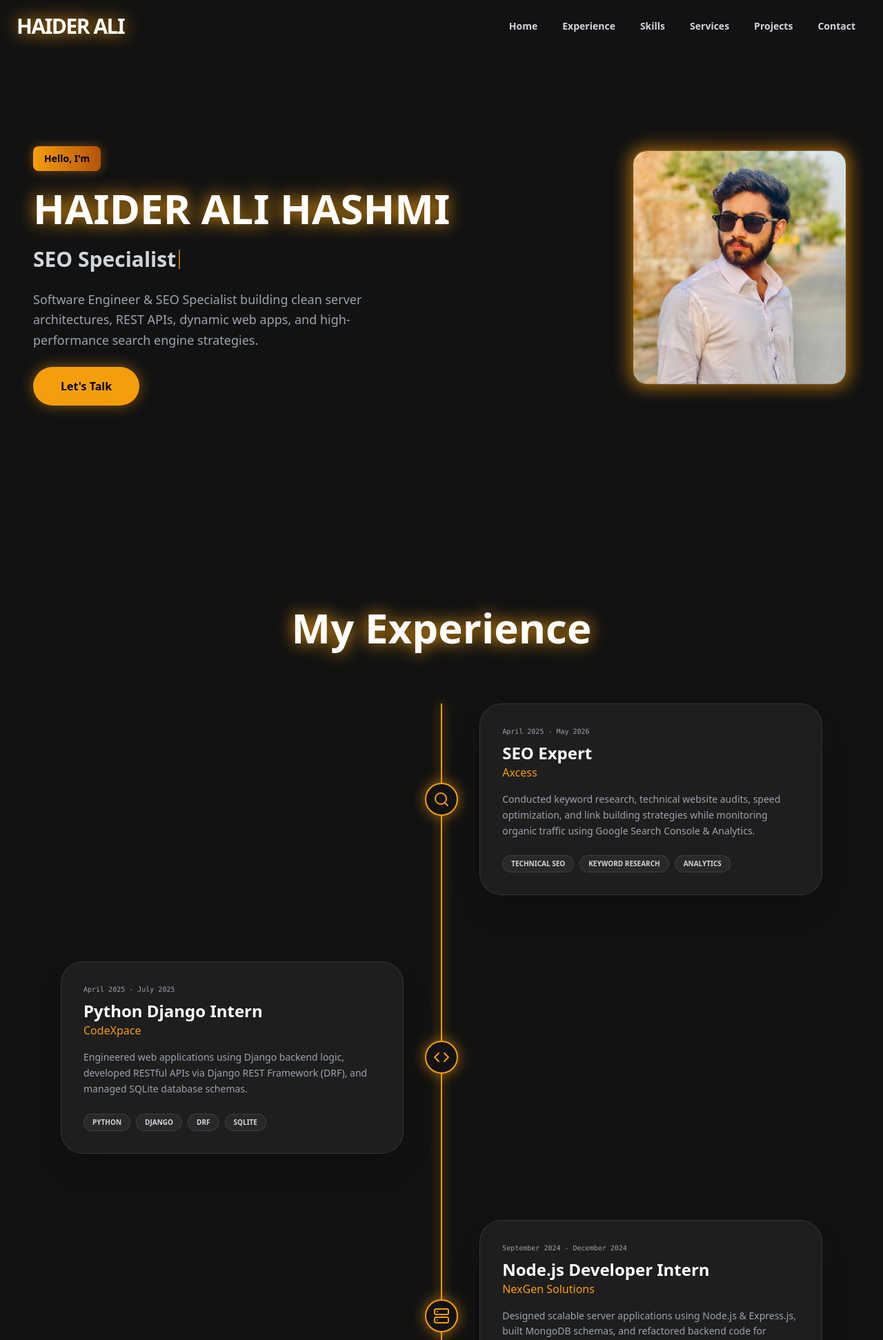
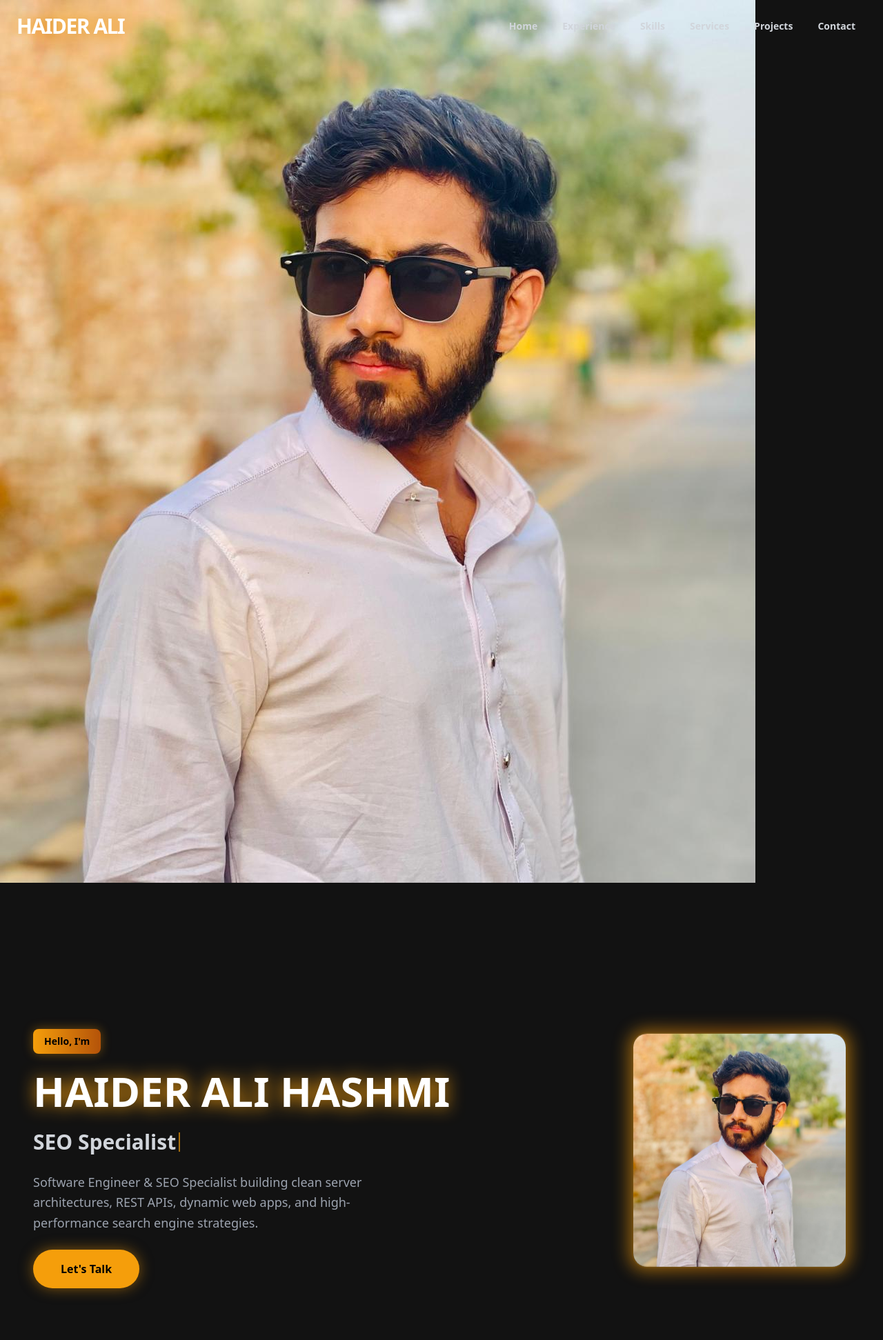
Before and after one commit to HaiderAli238/Haider-Ali-Portfolio, a Django app: page / in a window 1280 px wide. Shown: the top 1943 px of the page at 69% size. Run offline with Django 5.2, Linux system fonts and the light colour scheme; some libraries are stand-ins or nearby versions.

Commit message:
Portfolio

```diff
--- a/templates/base.html
+++ b/templates/base.html
@@ -6,8 +6,7 @@
     <meta name="viewport" content="width=device-width, initial-scale=1.0">
     <title>Haider Ali | Portfolio</title>
 
-    <!-- Favicon / Meta Image (Head tag rules corrected) -->
-    <link rel="icon" type="image/jpeg" href="{% static 'images/haider.jpeg' %}">
+    <img alt="Haider Ali..." src="{% static 'images/haider.jpeg' %}">
 
     <script src="https://cdn.tailwindcss.com"></script>
     <script>
```
